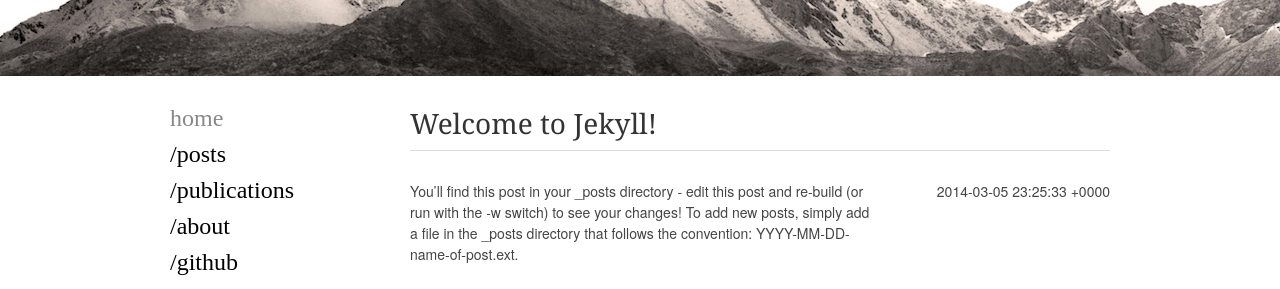
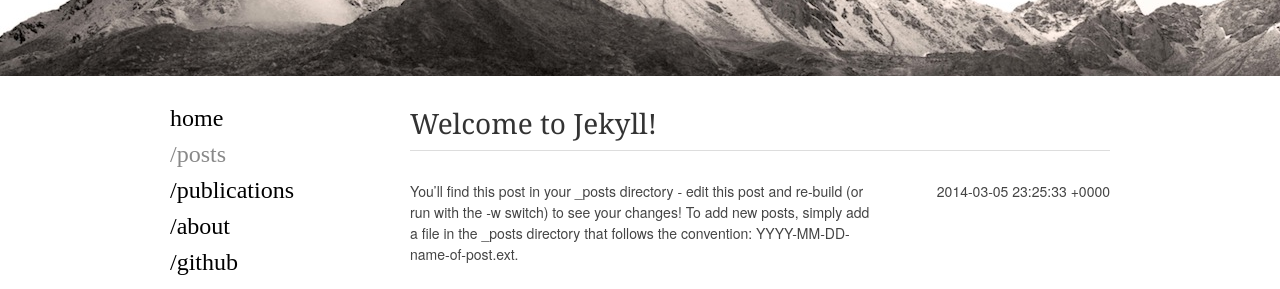
Before and after one commit to nkrumm/nkrumm.github.io, a Jekyll site: the page built from blog/posts.html, in a window 1280 px wide. Shown: the part 134-423 px from the top of the page. Built offline with Jekyll 4.4.1, drawn with Linux system fonts in a browser that asks for light colours; Markdown is read by kramdown in place of the engine named in the settings.

Commit message:
Use the page.sidebarlink custom var to selectively highlight the sidebar

```diff
--- a/blog/_layouts/default.html
+++ b/blog/_layouts/default.html
@@ -47,7 +47,10 @@
       <meta itemprop="name" content="">
       <meta itemprop="description" content="">
       <meta itemprop="image" content="">
-
+      <!-- Page-specific styling /-->
+      <style>
+        div#sidebar li a[id="{{ page.sidebarlink }}-link"] { color: #888; }
+      </style>
     </head>
     <body>
   <div id="banner">
@@ -59,14 +62,14 @@
     </div>
     <div class="four columns" id="sidebar">
       <ul>
-        <li class='selected'><a href='/index.html'>home</a></li>
-        <li><a href='/posts.html'>/posts</a></li>
-        <li><a href='/publications.html'>/publications</a></li>
-        <li><a href=''>/about</a></li>
-        <li><a href=''>/github</a></li>
-        <li><a href=''>/projects</a></li>
-        <li><a href=''>/api</a></li>
-        <li><a href=''>/contact</a></li>
+        <li><a id="index-link" href='/index.html'>home</a></li>
+        <li><a id="posts-link" href='/posts.html'>/posts</a></li>
+        <li><a id="publications-link" href='/publications.html'>/publications</a></li>
+        <li><a id="about-link" href=''>/about</a></li>
+        <li><a id="github-link" href=''>/github</a></li>
+        <li><a id="projects-link" href=''>/projects</a></li>
+        <li><a id="api-link" href=''>/api</a></li>
+        <li><a id="contact-link" href=''>/contact</a></li>
       </ul>
 
       <!-- <img id="headshot" src='images/niklas_krumm.jpg'/> -->
--- a/blog/_layouts/post.html
+++ b/blog/_layouts/post.html
@@ -1,5 +1,6 @@
 ---
 layout: default
+sidebarlink: posts
 ---
 <div class="twelve columns">
 	<h3><a href="{{ page.url }}">{{ page.title }}</a></h3>
--- a/blog/index.html
+++ b/blog/index.html
@@ -1,6 +1,7 @@
 ---
 layout: default
 title: nik_krumm | home
+sidebarlink: index
 ---
 
 <div class="six columns">
--- a/blog/posts.html
+++ b/blog/posts.html
@@ -1,6 +1,7 @@
 ---
 layout: default
 title: nik_krumm | posts
+sidebarlink: posts
 ---
 
 {% for post in site.posts %}
--- a/blog/publications.html
+++ b/blog/publications.html
@@ -1,6 +1,7 @@
 ---
 layout: default
 title: nik_krumm | publications
+sidebarlink: publications
 ---
 
 
```
Also changed, not shown: blog/css/custom.css (line endings or trailing spaces).
